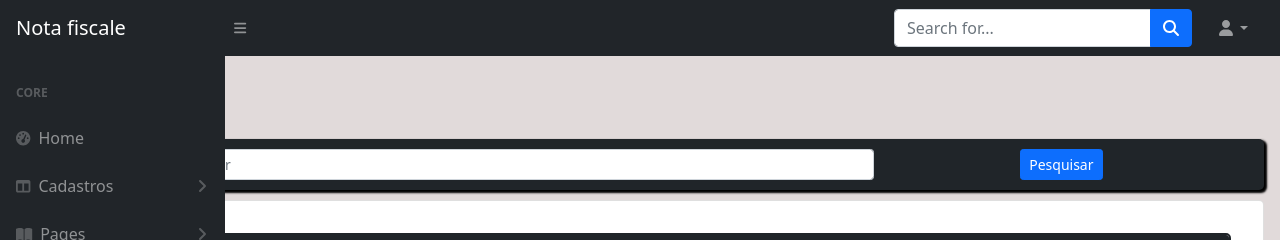
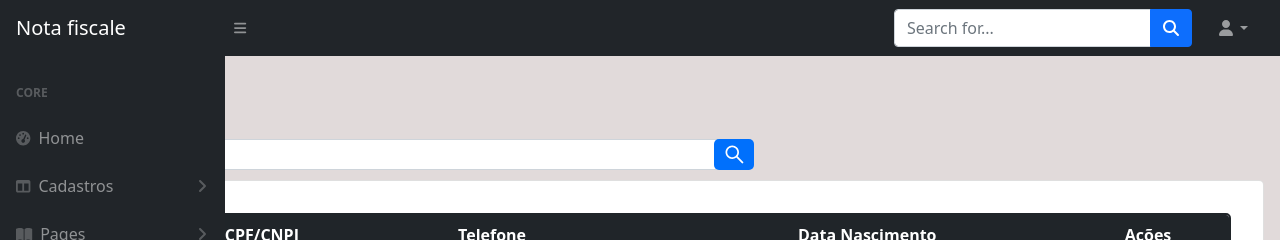
Before and after one commit to EriksJunior/new_project_nota, a React (Create React App) app: page /customer in a window 1280 px wide. Shown: the top 240 px of the page. Built offline with nearby package versions, Linux system fonts and the light colour scheme; no server answers.

Commit message:
refactor

```diff
--- a/src/components/Customer/Search/index.js
+++ b/src/components/Customer/Search/index.js
@@ -4,24 +4,22 @@ import { ClientContext } from "../../../context/Client/client"
 import { ContentSearch } from "./style"
 import { CardHeader } from "../../styles"
 
+import { AiOutlineSearch } from "react-icons/ai"
+
 export function SearchCliente({ children }) {
   const { searchClient, handleChangeSearchClient } = useContext(ClientContext)
 
   return (
     <div>
-      <CardHeader>
       <ContentSearch className="col-sm-12 col-md-12 col-lg-12 col-xl-12">
         <div className="inputSearch col-sm-7 col-md-7 col-lg-7 col-xl-7">
           <input className="form-control form-control-sm" name="text" onChange={handleChangeSearchClient} placeholder="Pesquisar" />
         </div>
 
-          <div className=" col-sm-1 col-md-1 col-lg-1 col-xl-1 d-flex">
-            <div>
-              <button type="button" className="btn btn-primary btn-sm" onClick={searchClient}>Pesquisar</button>
-            </div>
+        <div className="icon" onClick={searchClient}>
+          <AiOutlineSearch size={23} color="white"/>
         </div>
       </ContentSearch>
-      </CardHeader>
 
       <div className="card">
         <div className="card-body">
--- a/src/components/Customer/Search/style.js
+++ b/src/components/Customer/Search/style.js
@@ -2,8 +2,20 @@ import styled from "styled-components";
 
 export const ContentSearch = styled.div`
   display: flex!important;
-  justify-content: space-evenly;
   gap: 15px;
+  margin-bottom: 10px;
+  margin-top: 30px;
+
+  .icon{
+    position: relative;
+    left: -45px;
+    background-color: #0070fc;
+    width: 40px;
+    display: flex;
+    justify-content: center;
+    align-items: center;
+    border-radius: 5px;
+  }
 
 @media screen and (max-width: 575px) {
    .inputSearch{
```
Lines whose indentation alone changed are shown as unchanged.
